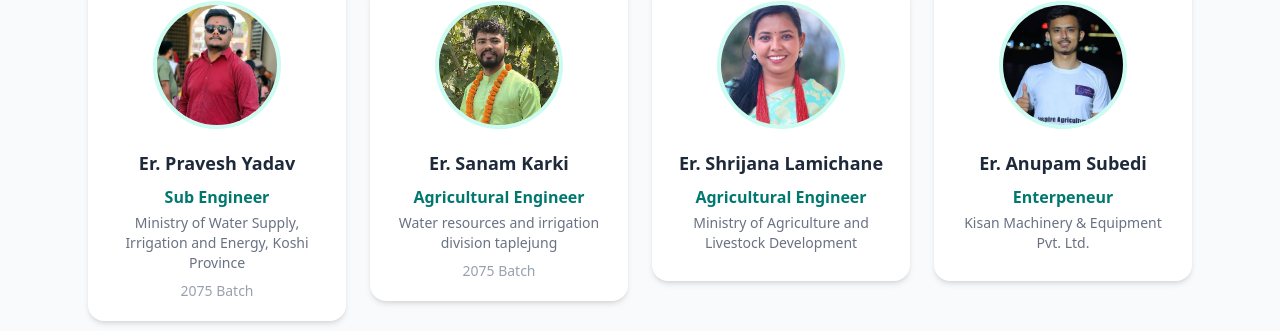
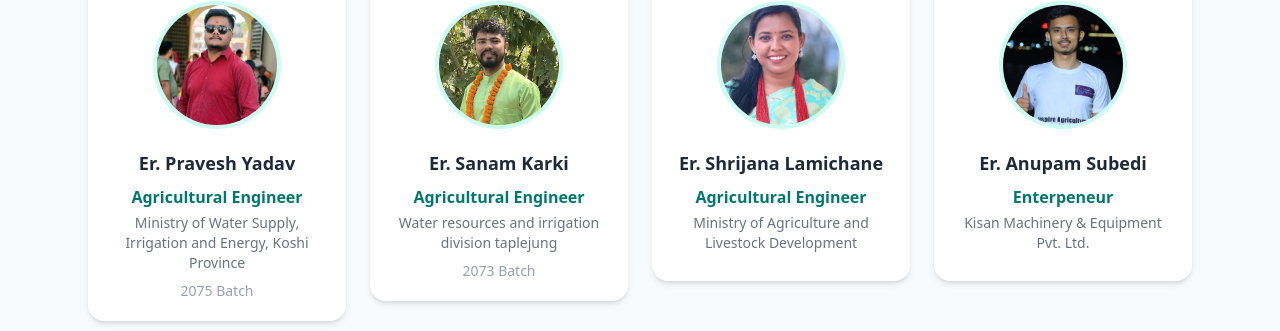
Before and after one commit to naess-c/naess-website-, a Next.js app: page /alumni in a window 1280 px wide. Shown: the part 2386-2717 px from the top of the page. Built offline with nearby package versions, Linux system fonts and the light colour scheme.

Commit message:
Homepage update

```diff
--- a/app/alumni/page.tsx
+++ b/app/alumni/page.tsx
@@ -183,7 +183,7 @@ export default function AlumniPage() {
     },
     {
       name: "Er. Pravesh Yadav",
-      position: "Sub Engineer",
+      position: "Agricultural Engineer",
       organization: "Ministry of Water Supply, Irrigation and Energy, Koshi Province",
       batch: "2075 Batch",
       image: "/alumni/pravesh.jpeg",
@@ -193,7 +193,7 @@ export default function AlumniPage() {
       name: "Er. Sanam Karki",
       position: "Agricultural Engineer",
       organization: "Water resources and irrigation division taplejung",
-      batch: "2075 Batch",
+      batch: "2073 Batch",
       image: "/alumni/sanam.jpg",
     },
      {
```
